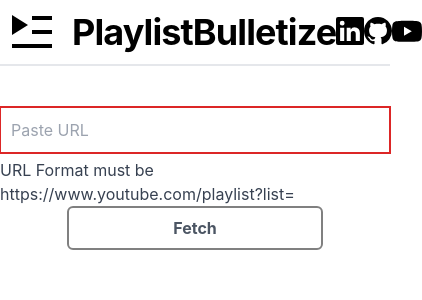
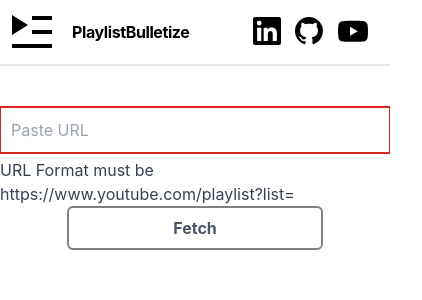
Before and after one commit to TopVirusMinus/PlaylistBulletize, a React (Vite) app: page / in a window 390 px wide. Shown: the top 300 px of the page, 422 px wide, since content can reach past the window. Built offline with nearby package versions, Linux system fonts and the light colour scheme.

Commit message:
better navbar for mobile

```diff
--- a/src/components/Navbar.jsx
+++ b/src/components/Navbar.jsx
@@ -18,11 +18,14 @@
             <path d="M22 18v2H2v-2h20zM2 3.5l8 5-8 5v-10zM22 11v2H12v-2h10zm0-7v2H12V4h10z"></path>
           </g>
         </svg>
-        <a href="/" className="font-bold text-4xl	tracking-tight cursor-pointer">
+        <a
+          href="/"
+          className="font-bold lg:text-4xl md:text-4xl sm:text-sm	tracking-tight cursor-pointer"
+        >
           PlaylistBulletize
         </a>
       </div>
-      <div className="flex justify-evenly w-28">
+      <div className="flex justify-evenly w-36">
         <a
           href="https://www.linkedin.com/in/mustafa-walid-273b951a9/"
           target="_blank"
```
